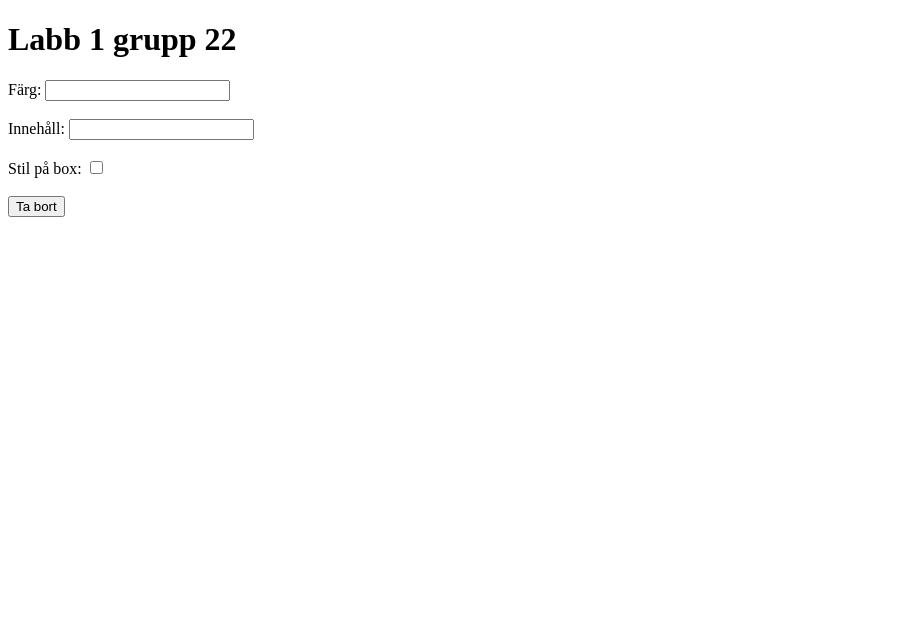
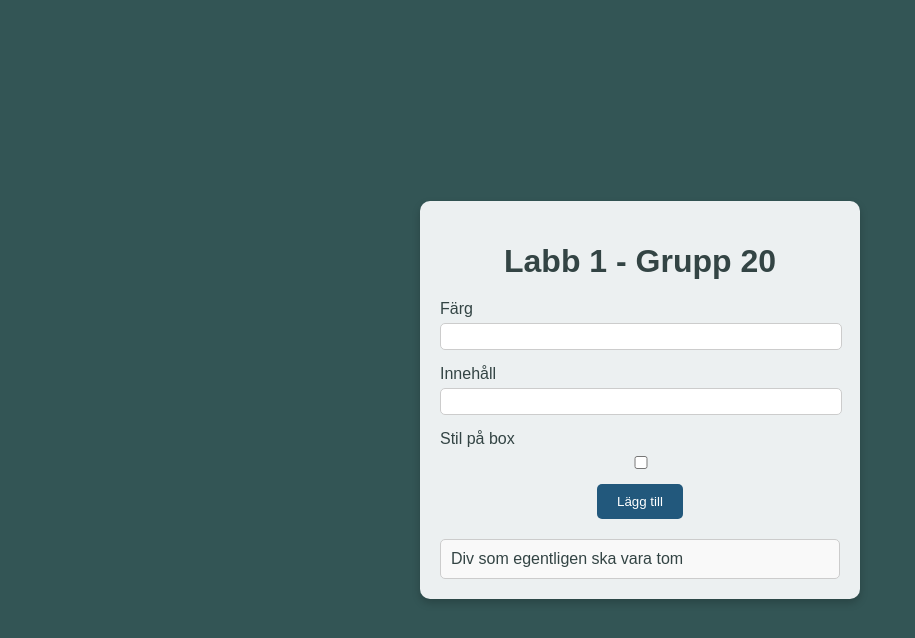
Before and after one commit to case-2000/gik339-22-labb1, a plain HTML site: page index.html in a window 1280 px wide. Shown: the whole page, without its empty margins (0-915 px from the left). Drawn offline with Linux system fonts and the light colour scheme.

Commit message:
La till variablerna

```diff
--- a/index.html
+++ b/index.html
@@ -3,23 +3,93 @@
 <head>
     <meta charset="UTF-8">
     <meta name="viewport" content="width=device-width, initial-scale=1.0">
-    <title>Document</title>
+    <title>Labb 1 - Grupp 20</title>
+    <style>
+        body {
+            font-family: Arial, sans-serif;
+            background-color: #355;
+            color: #fff;
+            display: flex;
+            justify-content: center;
+            align-items: center;
+            height: 100vh;
+            margin: 0;
+        }
 
+        .container {
+            background-color: #ECF0F1;
+            color: #344;
+            padding: 20px;
+            border-radius: 10px;
+            box-shadow: 0px 4px 8px rgba(0, 0, 0, 0.2);
+            text-align: center;
+            width: 400px;
+        }
+
+        h1 {
+            margin-bottom: 20px;
+        }
+
+        label {
+            display: block;
+            margin-bottom: 5px;
+            text-align: left;
+        }
+
+        input[type="text"], input[type="checkbox"] {
+            width: calc(100% - 10px);
+            margin-bottom: 15px;
+            padding: 5px;
+            border: 1px solid #ccc;
+            border-radius: 5px;
+        }
+
+        .checkbox {
+            width: auto;
+        }
+
+        button {
+            padding: 10px 20px;
+            background-color: #22587c;
+            color: white;
+            border: none;
+            border-radius: 5px;
+            cursor: pointer;
+        }
+
+        button:hover {
+            background-color: #2d719e;
+        }
+
+        .output {
+            margin-top: 20px;
+            padding: 10px;
+            border: 1px solid #ccc;
+            border-radius: 5px;
+            background-color: #F9F9F9;
+            text-align: left;
+        }
+    </style>
 </head>
 <body>
-    <h1>Labb 1 grupp 22</h1>
-    <form>
-        <label for="color">Färg: </label>
-            <input type="text" name="color" id="color" class="textfield"><br> <br>
-        <label for="content">Innehåll: </label>
-            <input type="text" name="content" id="content" class="textfield"><br> <br>
-        <label for="divstyle">Stil på box: </label>
-            <input type="checkbox" name="divstyle" id="divstyle" class="checkbox"><br><br>
-        <button id="knapp" type="reset">Ta bort</button>
-        <div id="randomdiv"></div>
-    </form>
+    <div class="container">
+        <h1>Labb 1 - Grupp 20</h1>
+        <form>
+            <label for="color">Färg</label>
+            <input type="text" id="color" name="color" class="textfield">
 
-    <script src="script.js"></script>
+            <label for="content">Innehåll</label>
+            <input type="text" id="content" name="content" class="textfield">
 
+            <label for="divStyle">Stil på box</label>
+            <input type="checkbox" id="divStyle" name="divStyle" class="checkbox"><br>
+
+            <button type="button" id="submitBtn" class="button">Lägg till</button>
+        </form>
+
+        <div id="output" class="output">
+            Div som egentligen ska vara tom
+        </div>
+    </div>
 </body>
 </html>
--- a/script.js
+++ b/script.js
@@ -2,7 +2,77 @@ const checkbox = document.getElementById('divstyle');
 const textFields = document.getElementsByClassName('textfield');
 const button = document.getElementById('knapp');
 const divElement = document.getElementById('randomdiv');
+const colorInput = document.getElementById("color");
 
+function eventHanterare(e) {
+    console.log("Target element:", e.target);
+}
+
+for (let i = 0; i < textFields.length; i++) {
+    textFields[i].addEventListener("input", eventHanterare);
+    textFields[i].addEventListener("blur", handleBlur);
+}
+
+function handleBlur(e) {
+    const name = e.target.name;
+    const value = e.target.value;
+    divElement.innerHTML = `<p>Fältet ${name} har värdet ${value}</p>`;
+}
+
+checkbox.addEventListener("change", () => {
+    const color = colorInput.value;
+    divElement.style.backgroundColor = color || "#FFFFFF";
+});
+
+button.addEventListener("click", () => {
+    divElement.remove();
+});
+
+button.addEventListener("click", eventHanterare);
+colorInput.addEventListener("input", eventHanterare);
+checkbox.addEventListener("click", eventHanterare);
+
+
+
+/*const checkbox = document.getElementById('divstyle');
+const textFields = document.getElementsByClassName('textfield');
+const button = document.getElementById('knapp');
+const divElement = document.getElementById('randomdiv');
+
+/* TESTAR KOD */
+
+/*function handleInput(e) {
+    console.log('Avsändare (target):', e.target);
+
+    const inputName = e.target.name;
+    console.log('Name-attribut:', inputName);
+
+    divElement.innerHTML = e.target.value;
+}
+
+Checkbox.addEventListener("change", ()) => {
+    if (checkbox.checked)
+             const color = colorInput.value;
+             output.style.backgroundcolor = color;
+             }
+else {
+     output.style.backgroundColor = ' ' ;
+}
+
+/*checkbox.addEventListener("change", () =>{
+    divElement.style.backgroundColor = color.value;
+});*/
+
+/*textfields.forEach(textfield => {
+    textfield.addEventListener('input', handleInput);
+});
+
+button.addEventListener('click', function() {
+    divElement.remove();
+});
+
+
+/* GAMMAL KOD
 
 function eventHanterare (e) {
     console.log("Target element:", e.target);
@@ -31,4 +101,4 @@ checkbox.addEventListener("change", () =>{
 button.addEventListener ("click", () =>{
     divElement.remove();
 
-});
+});*\
--- /dev/null
+++ b/style.css
@@ -0,0 +1,67 @@
+<style>
+    body {
+        font-family: Arial, sans-serif;
+        background-color: #2C3E50;
+        color: #fff;
+        display: flex;
+        justify-content: center;
+        align-items: center;
+        height: 100vh;
+        margin: 0;
+    }
+
+    .container {
+        background-color: #ECF0F1;
+        color: #333;
+        padding: 20px;
+        border-radius: 10px;
+        box-shadow: 0px 4px 8px rgba(0, 0, 0, 0.2);
+        text-align: center;
+        width: 400px;
+    }
+
+    h1 {
+        margin-bottom: 20px;
+    }
+
+    label {
+        display: block;
+        margin-bottom: 5px;
+        text-align: left;
+    }
+
+    input[type="text"], input[type="checkbox"] {
+        width: calc(100% - 10px);
+        margin-bottom: 15px;
+        padding: 5px;
+        border: 1px solid #ccc;
+        border-radius: 5px;
+    }
+
+    .checkbox {
+        width: auto;
+    }
+
+    button {
+        padding: 10px 20px;
+        background-color: #3498DB;
+        color: white;
+        border: none;
+        border-radius: 5px;
+        cursor: pointer;
+    }
+
+    button:hover {
+        background-color: #2980B9;
+    }
+
+    .output {
+        margin-top: 20px;
+        padding: 10px;
+        border: 1px solid #ccc;
+        border-radius: 5px;
+        background-color: #F9F9F9;
+        text-align: left;
+    }
+
+</style>
```
